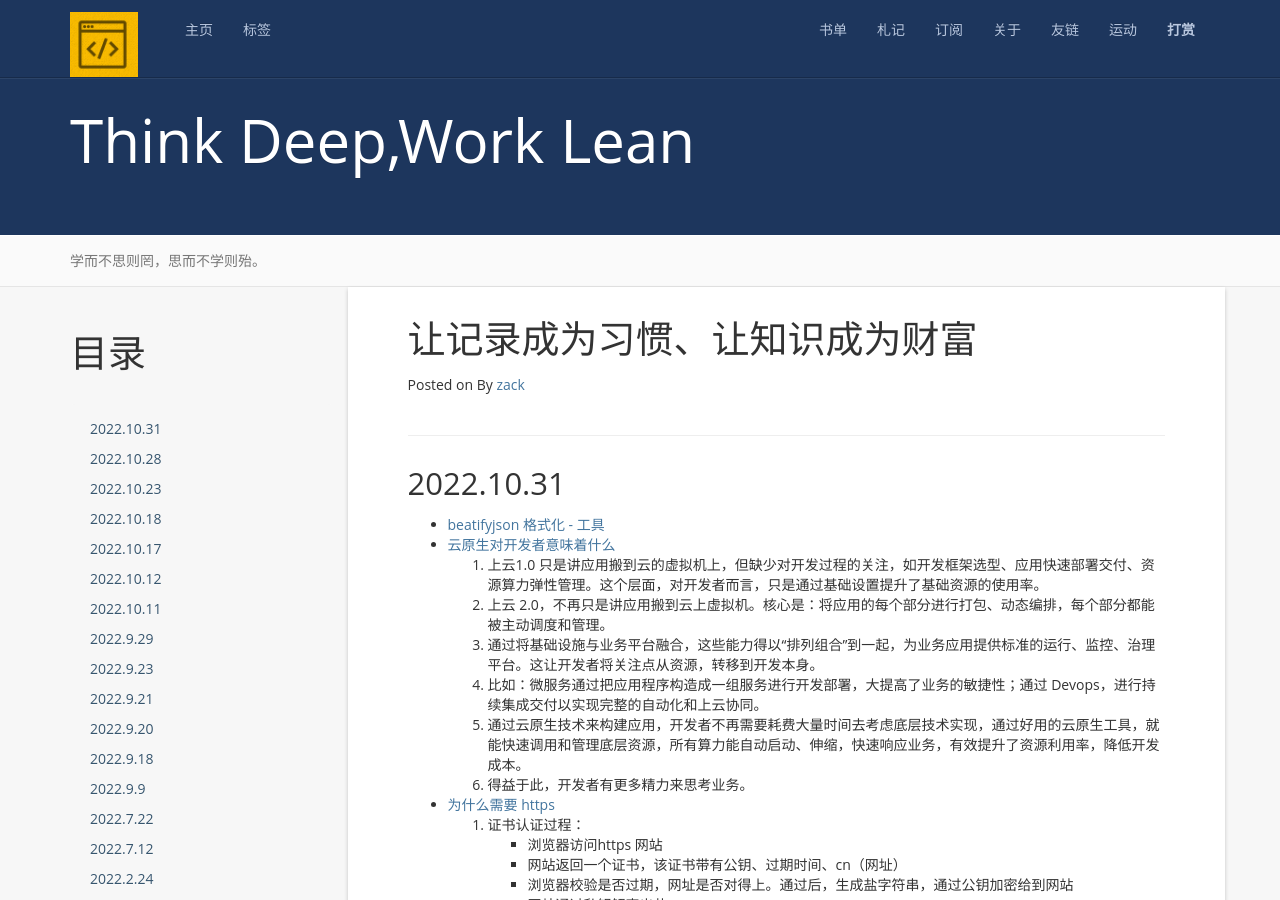
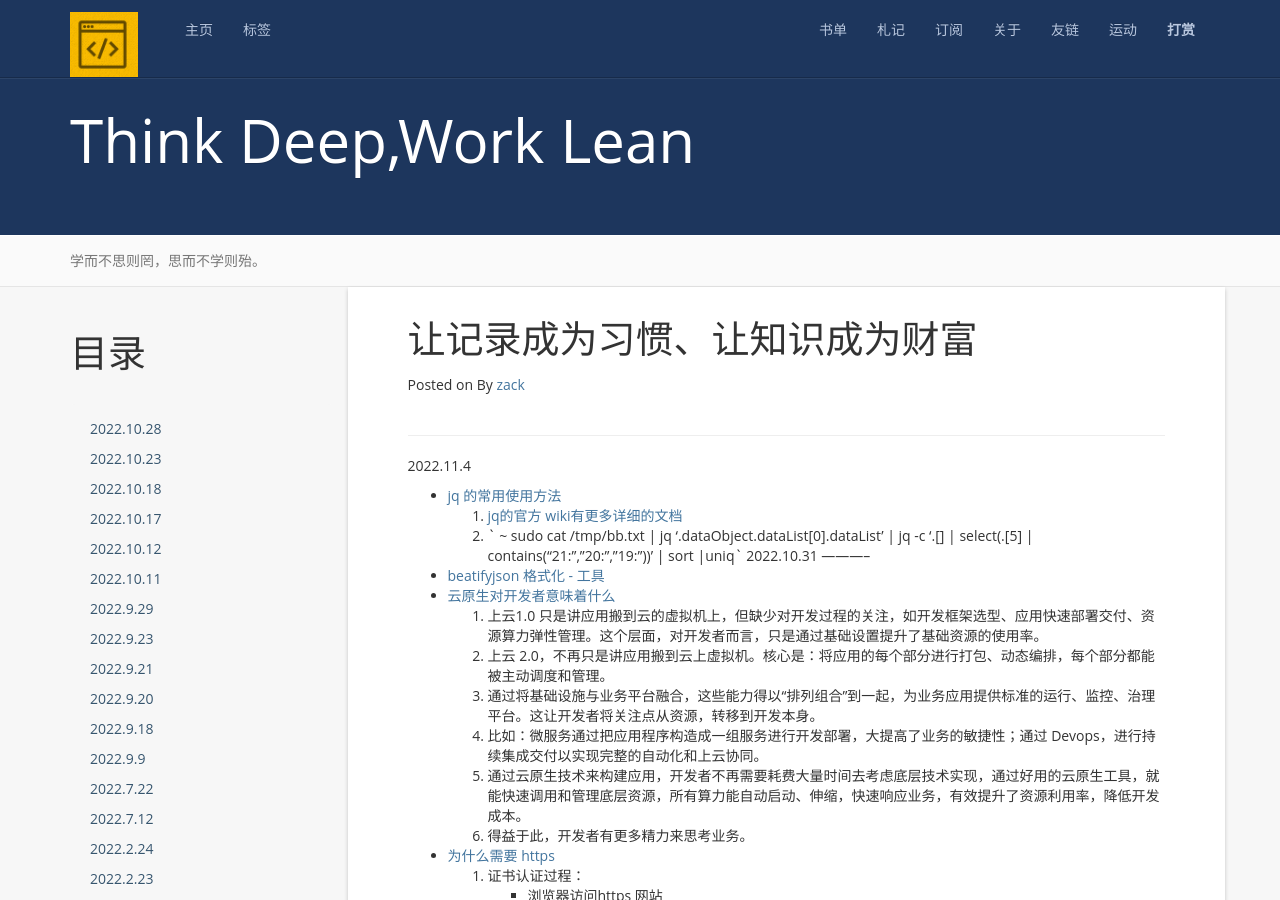
Before and after one commit to zackzhangkai/zackzhangkai.github.io, a Jekyll site: the page built from note.md, in a window 1280 px wide and 900 px high. Built offline with Jekyll 4.4.1, drawn with Linux system fonts in a browser that asks for light colours; nearby versions of some CDN libraries; a script that is not in the unit is left out; comment, search, counter and statistics services are not loaded.

Commit message:
add jq
Signed-off-by: zackzhangkai <zhangkaiamm@gmail.com>

```diff
--- a/note.md
+++ b/note.md
@@ -9,6 +9,10 @@ permalink: /note/
 
 ------------
 
+2022.11.4
++ [jq 的常用使用方法](https://stedolan.github.io/jq/tutorial/)
+  1. [jq的官方 wiki有更多详细的文档](https://github.com/stedolan/jq/wiki/Cookbook#filter-objects-based-on-the-contents-of-a-key)
+  1. ` ~ sudo cat /tmp/bb.txt | jq '.dataObject.dataList[0].dataList'  | jq  -c '.[] | select(.[5] | contains("21:","20:","19:"))' | sort  |uniq`
 2022.10.31
 -----------
 + [beatifyjson 格式化 - 工具](https://www.beautifyjson.org/)
```
